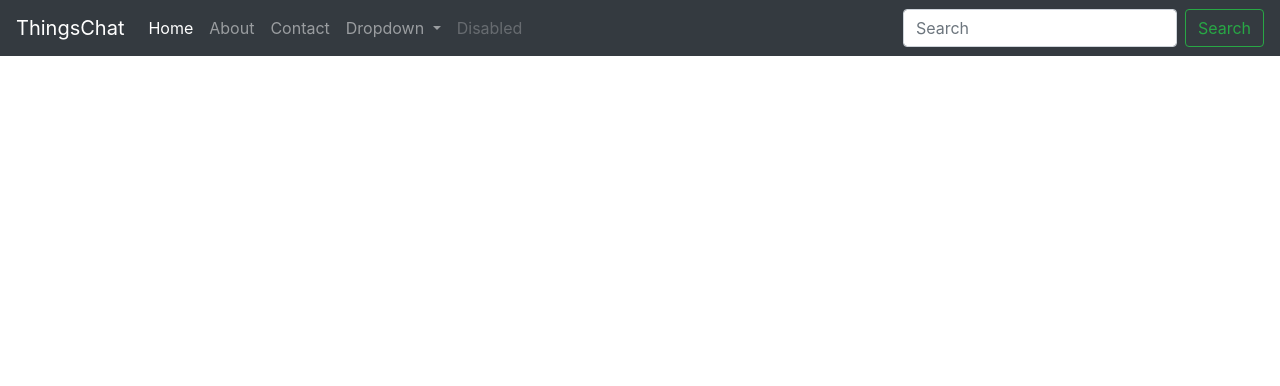
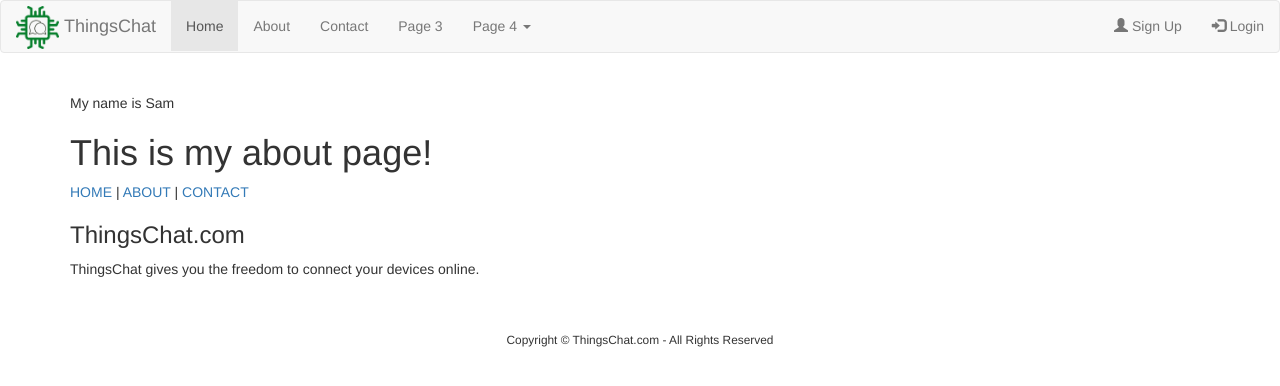
Before and after one commit to SamMachariaPhD/thingschat, a Django app: page /about/ in a window 1280 px wide. Shown: the top 386 px of the page. Run offline with Django 3.2, Linux system fonts and the light colour scheme; some libraries are stand-ins or nearby versions.

Commit message:
Navbar modified and logo added

```diff
--- /dev/null
+++ b/thesite/pages/namer.py
@@ -0,0 +1,2 @@
+def name():
+    return "My name is Sam"
--- a/thesite/pages/templates/about.html
+++ b/thesite/pages/templates/about.html
@@ -4,43 +4,10 @@
 
 {% block content %}
 
+{{ ma_name }}
 
-
-
-
-<!doctype html>
-<html lang="en">
-  <head>
-    <!-- Required meta tags -->
-    <meta charset="utf-8">
-    <meta name="viewport" content="width=device-width, initial-scale=1, shrink-to-fit=no">
-
-    <!-- Bootstrap CSS -->
-    <link rel="stylesheet" href="https://stackpath.bootstrapcdn.com/bootstrap/4.1.3/css/bootstrap.min.css" integrity="sha384-MCw98/SFnGE8fJT3GXwEOngsV7Zt27NXFoaoApmYm81iuXoPkFOJwJ8ERdknLPMO" crossorigin="anonymous">
-
-    <title>ABOUT PAGE</title>
-  </head>
-  <body>
     <h1>This is my about page!</h1>
 
     <a href="{% url 'home' %}">HOME</a> | <a href="{% url 'about' %}">ABOUT</a> | <a href="{% url 'contact' %}">CONTACT</a>
-<br/><br/>
-
-
-
-
-
-    <!-- Optional JavaScript -->
-    <!-- jQuery first, then Popper.js, then Bootstrap JS -->
-    <script src="https://code.jquery.com/jquery-3.3.1.slim.min.js" integrity="sha384-q8i/X+965DzO0rT7abK41JStQIAqVgRVzpbzo5smXKp4YfRvH+8abtTE1Pi6jizo" crossorigin="anonymous"></script>
-    <script src="https://cdnjs.cloudflare.com/ajax/libs/popper.js/1.14.3/umd/popper.min.js" integrity="sha384-ZMP7rVo3mIykV+2+9J3UJ46jBk0WLaUAdn689aCwoqbBJiSnjAK/l8WvCWPIPm49" crossorigin="anonymous"></script>
-    <script src="https://stackpath.bootstrapcdn.com/bootstrap/4.1.3/js/bootstrap.min.js" integrity="sha384-ChfqqxuZUCnJSK3+MXmPNIyE6ZbWh2IMqE241rYiqJxyMiZ6OW/JmZQ5stwEULTy" crossorigin="anonymous"></script>
-  </body>
-</html>
 
 {% endblock %}
-
-<h1>This is my about page!</h1>
-
-    <a href="{% url 'home' %}">HOME</a> | <a href="{% url 'about' %}">ABOUT</a> | <a href="{% url 'contact' %}">CONTACT</a>
-<br/><br/>
--- a/thesite/pages/templates/base.html
+++ b/thesite/pages/templates/base.html
@@ -1,60 +1,73 @@
-<!doctype html>
+<!DOCTYPE html>
 <html lang="en">
 <head>
-    <!-- Required meta tags -->
+  <title>{% block title %}ThingsChat.com{% endblock %}</title>
   <meta charset="utf-8">
-    <meta name="viewport" content="width=device-width, initial-scale=1, shrink-to-fit=no">
-
-    <!-- Bootstrap CSS -->
-    <link rel="stylesheet" href="https://stackpath.bootstrapcdn.com/bootstrap/4.1.3/css/bootstrap.min.css" integrity="sha384-MCw98/SFnGE8fJT3GXwEOngsV7Zt27NXFoaoApmYm81iuXoPkFOJwJ8ERdknLPMO" crossorigin="anonymous">
-
-    <title>{% block title %}ThingsChat.com{% endblock %}</title>
+  <meta name="viewport" content="width=device-width, initial-scale=1">
+  <link rel="stylesheet" href="https://maxcdn.bootstrapcdn.com/bootstrap/3.3.7/css/bootstrap.min.css">
+  <script src="https://ajax.googleapis.com/ajax/libs/jquery/3.3.1/jquery.min.js"></script>
+  <script src="https://maxcdn.bootstrapcdn.com/bootstrap/3.3.7/js/bootstrap.min.js"></script>
 </head>
 <body>
 
-<nav class="navbar navbar-expand-lg navbar-dark bg-dark">
-    <a class="navbar-brand" href="#">ThingsChat</a>
-    <button class="navbar-toggler" type="button" data-toggle="collapse" data-target="#navbarSupportedContent" aria-controls="navbarSupportedContent" aria-expanded="false" aria-label="Toggle navigation">
-      <span class="navbar-toggler-icon"></span>
+{% load static %}
+
+<nav class="navbar navbar-default">
+  <div class="container-fluid">
+    <div class="navbar-header">
+      <a class="navbar-brand" href="{% url 'home' %}" style="height: auto; ">
+      <img class="img-responsive" src="{% static 'images/thingschat.png' %}" alt="ThingsChat" style="max-width: 43px; margin-top: -12px; margin-bottom: -12px; display: inline-block;">
+      <span style="display: inline-block;">ThingsChat</span>
+      </a>
+    </div>
+
+    <!--div class="navbar-header">
+        <button type="button" class="navbar-toggle" data-toggle="collapse"
+                data-target=".navbar-ex1-collapse">
+            <span class="sr-only">Toggle navigation</span>
+            <span class="icon-bar"></span>
+            <span class="icon-bar"></span>
+            <span class="icon-bar"></span>
         </button>
+        <a class="navbar-brand" rel="home" href="#" title="ThingsChat">
+            <img style="max-width:100px; margin-top: -7px;"
+                 src="{% static 'images/thingschat.png' %}">
+        </a>
+    </div-->
 
-    <div class="collapse navbar-collapse" id="navbarSupportedContent">
-      <ul class="navbar-nav mr-auto">
-        <li class="nav-item active">
-          <a class="nav-link" href="{% url 'home' %}">Home <span class="sr-only">(current)</span></a>
-        </li>
-        <li class="nav-item">
-            <a class="nav-link" href="{% url 'about' %}">About</a>
-          </li>
-        <li class="nav-item">
-          <a class="nav-link" href="{% url 'contact' %}">Contact</a>
-        </li>
-        <li class="nav-item dropdown">
-          <a class="nav-link dropdown-toggle" href="#" id="navbarDropdown" role="button" data-toggle="dropdown" aria-haspopup="true" aria-expanded="false">
-            Dropdown
-          </a>
-          <div class="dropdown-menu" aria-labelledby="navbarDropdown">
-            <a class="dropdown-item" href="#">Action</a>
-            <a class="dropdown-item" href="#">Another action</a>
-            <div class="dropdown-divider"></div>
-            <a class="dropdown-item" href="#">Something else here</a>
-          </div>
-        </li>
-        <li class="nav-item">
-          <a class="nav-link disabled" href="#">Disabled</a>
+    <ul class="nav navbar-nav">
+      <li class="active"><a href="{% url 'home' %}">Home</a></li>
+      <li><a href="{% url 'about' %}">About</a></li>
+      <li><a href="{% url 'contact' %}">Contact</a></li>
+      <li><a href="{% url 'home' %}">Page 3</a></li>
+      <li class="dropdown"><a class="dropdown-toggle" data-toggle="dropdown" href="#">Page 4 <span class="caret"></span></a>
+        <ul class="dropdown-menu">
+          <li><a href="#">Page 1-1</a></li>
+          <li><a href="#">Page 1-2</a></li>
+          <li><a href="#">Page 1-3</a></li>
+        </ul>
       </li>
     </ul>
-      <form class="form-inline my-2 my-lg-0">
-        <input class="form-control mr-sm-2" type="search" placeholder="Search" aria-label="Search">
-        <button class="btn btn-outline-success my-2 my-sm-0" type="submit">Search</button>
-      </form>
+    <ul class="nav navbar-nav navbar-right">
+      <li><a href="#"><span class="glyphicon glyphicon-user"></span> Sign Up</a></li>
+      <li><a href="#"><span class="glyphicon glyphicon-log-in"></span> Login</a></li>
+    </ul>
   </div>
 </nav>
 
-    <!-- Optional JavaScript -->
-    <!-- jQuery first, then Popper.js, then Bootstrap JS -->
-    <script src="https://code.jquery.com/jquery-3.3.1.slim.min.js" integrity="sha384-q8i/X+965DzO0rT7abK41JStQIAqVgRVzpbzo5smXKp4YfRvH+8abtTE1Pi6jizo" crossorigin="anonymous"></script>
-    <script src="https://cdnjs.cloudflare.com/ajax/libs/popper.js/1.14.3/umd/popper.min.js" integrity="sha384-ZMP7rVo3mIykV+2+9J3UJ46jBk0WLaUAdn689aCwoqbBJiSnjAK/l8WvCWPIPm49" crossorigin="anonymous"></script>
-    <script src="https://stackpath.bootstrapcdn.com/bootstrap/4.1.3/js/bootstrap.min.js" integrity="sha384-ChfqqxuZUCnJSK3+MXmPNIyE6ZbWh2IMqE241rYiqJxyMiZ6OW/JmZQ5stwEULTy" crossorigin="anonymous"></script>
+<br/>
+<div class="container">
+  {% block content %}
+  {% endblock %}
+</div>
+
+<div class="container">
+  <h3>{% block basetitle %}ThingsChat.com{% endblock %}</h3>
+  <p>ThingsChat gives you the freedom to connect your devices online.</p>
+</div>
+
+<br/><br/>
+<center><small>Copyright &copy; ThingsChat.com - All Rights Reserved</small></center>
+
 </body>
 </html>
--- a/thesite/pages/views.py
+++ b/thesite/pages/views.py
@@ -6,7 +6,8 @@ def home(request):
     return render(request, "home.html", {})
 
 def about(request):
-    return render(request, "about.html", {})
+    from pages.namer import name
+    return render(request, "about.html", {"ma_name": name()})
 
 def contact(request):
     return render(request, "contact.html", {})
--- a/thesite/thesite/settings.py
+++ b/thesite/thesite/settings.py
@@ -119,3 +119,6 @@ USE_TZ = True
 # https://docs.djangoproject.com/en/2.1/howto/static-files/
 
 STATIC_URL = '/static/'
+STATICFILES_DIRS = [
+    os.path.join(BASE_DIR,'static'),
+]
```
Also changed, not shown: thesite/pages/templates/home.html (+7 -0 lines), logo/thingschat.png (renamed from logo/LogoMakr-2XrnR5.png), thesite/static/images/thingschat.png (added). Lines whose indentation alone changed are shown as unchanged.
